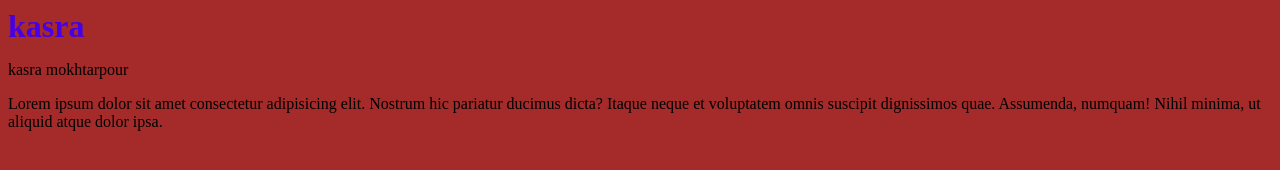
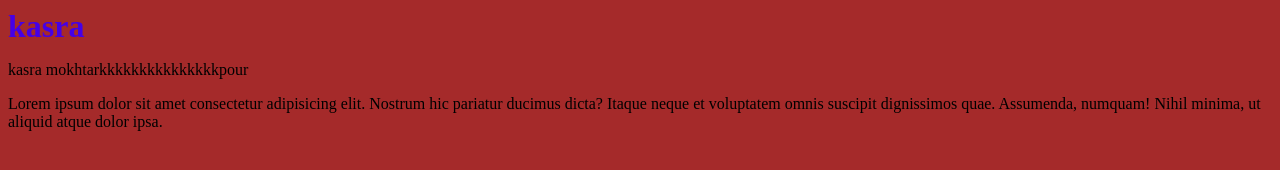
Before and after one commit to kasra-mokht/firstGit, a plain HTML site: page index.html in a window 1280 px wide. Drawn offline with Linux system fonts and the light colour scheme.

Commit message:
T save shd

```diff
--- a/index.html
+++ b/index.html
@@ -10,7 +10,7 @@
 
     <h1>kasra</h1>
 
-    <p>kasra mokhtarpour</p>
+    <p>kasra mokhtarkkkkkkkkkkkkkkkpour</p>
 
     <p>Lorem ipsum dolor sit amet consectetur adipisicing elit. Nostrum hic pariatur ducimus dicta? Itaque neque et voluptatem omnis suscipit dignissimos quae. Assumenda, numquam! Nihil minima, ut aliquid atque dolor ipsa.</p>
 
```
